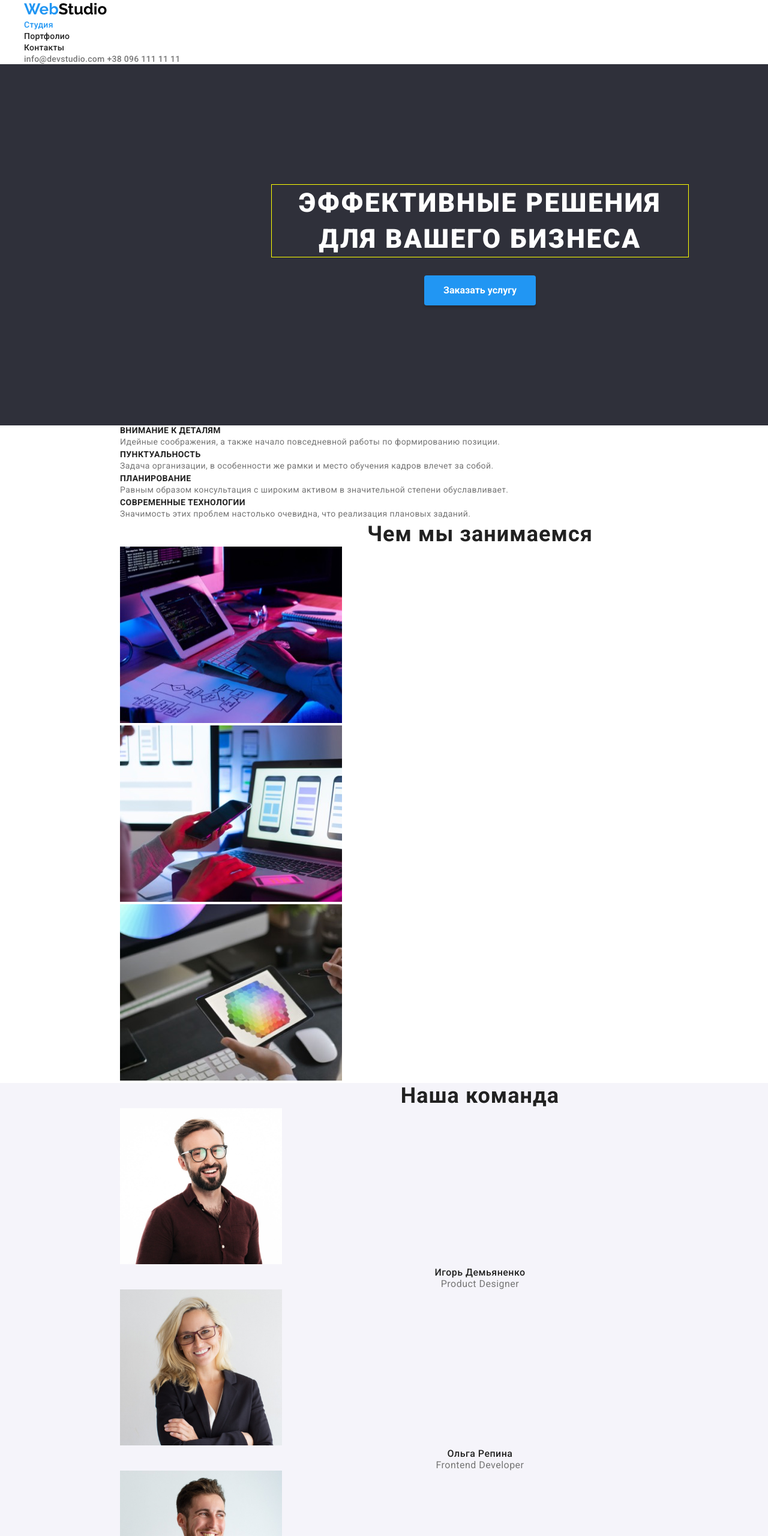
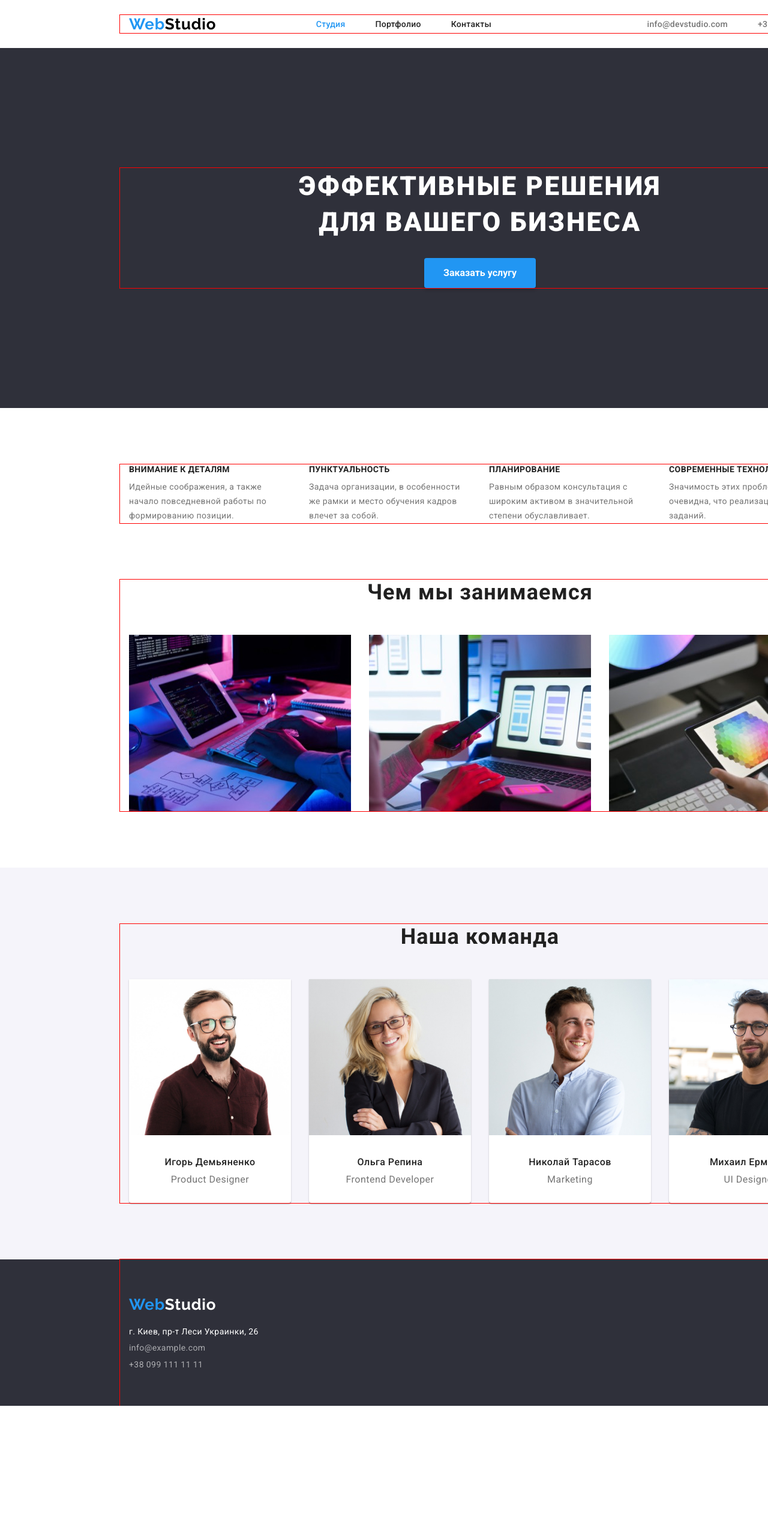
Before and after one commit to IlliaBachkovskyi/goit-markup-hw-03, a plain HTML site: page index.html in a window 1280 px wide. Shown: the top 2560 px of the page at 60% size. After the commit the page ends 2343 px from the top, so only its background shows below. Drawn offline with nearby package versions, Linux system fonts and the light colour scheme.

Commit message:
reaches_the_goal_hw3_v1

```diff
--- a/css/styles.css
+++ b/css/styles.css
@@ -7,17 +7,21 @@
   --border-line-color: #eeeeee;
   --background-sing-link-hover: #188ce8;
   --background-color-our-team-section: #f5f4fa;
-  --main-fonts: 'Roboto', sans-serif;
+  --main-fonts: "Roboto", sans-serif;
 }
 
-* {
+html {
   box-sizing: border-box;
-  margin: 0;
-  padding: 0;
+}
+
+*,
+*::before,
+*::after {
+  box-sizing: inherit;
 }
 
 body {
-  margin: 0;
+  width: 1600px;
   font-family: var(--main-fonts);
   font-style: normal;
   color: var(--main-text-color);
@@ -25,18 +29,30 @@ body {
 
 ul {
   list-style: none;
-  /* margin: 0;
-  padding: 0; */
+  margin: 0;
+  padding: 0;
 }
 
 a {
   text-decoration: none;
 }
 
+h1,
+h2,
+h3,
+h4,
+h5,
+h6,
+p {
+  margin: 0;
+}
+
 .container {
   width: 1200px;
   margin: 0 auto;
-  padding: auto 15px;
+  padding: 0 15px;
+
+  outline: red solid 1px;
 }
 
 .visually-hidden {
@@ -48,14 +64,20 @@ a {
 }
 
 /* HEADER-STYLES(index+portfolio) */
+.section-header {
+  height: 80px;
+  display: flex;
+  align-items: center;
+}
 /* logo-Header */
 .logo-header {
   color: #000000;
-  font-family: 'Raleway', sans-serif;
+  font-family: "Raleway", sans-serif;
   font-style: normal;
   font-weight: 700;
   font-size: 26px;
   line-height: 1.192;
+  letter-spacing: 0.03em;
 }
 .logo-first-part {
   color: var(--aiming-color);
@@ -83,11 +105,37 @@ a {
   color: var(--description-text-color);
 }
 /* link-Header */
+
+.header-container {
+  display: flex;
+  align-items: center;
+  justify-content: space-between;
+}
+.header-nav-list {
+  display: flex;
+  justify-content: space-between;
+  margin-left: -93px;
+}
+.header-nav-list > li:not(:last-child),
+.contacts-list > li:not(:last-child) {
+  padding-right: 50px;
+}
+.contacts-list {
+  display: flex;
+  justify-content: space-between;
+}
+
 /* HEADER-STYLES(index+portfolio) */
 
 /* MAIN-STYLES */
-.section-main {
-  width: 1600px;
+.section-hero,
+.section-features,
+.section-about-us,
+.section-portfolio {
+  margin-bottom: 94px;
+}
+.section-portfolio {
+  margin-top: 94px;
 }
 
 /* section-Hero */
@@ -108,7 +156,6 @@ a {
   text-align: center;
   letter-spacing: 0.06em;
   text-transform: uppercase;
-  border: yellow 1px solid;
 }
 .sing-link {
   font-family: inherit;
@@ -119,7 +166,7 @@ a {
   background-color: var(--aiming-color);
   color: var(--body-color);
   box-shadow: 0px 4px 4px rgba(0, 0, 0, 0.15);
-  border: 0;
+  border: none;
   border-radius: 4px;
   display: inline-block;
   cursor: pointer;
@@ -131,7 +178,18 @@ a {
 /* section-Hero */
 
 /* section-Features */
+.section-features-list {
+  display: flex;
+  justify-content: space-between;
+}
+.section-features-list li:not(:last-child) {
+  margin-right: 30px;
+}
+.section-features-list li {
+  width: 270px;
+}
 .section-features-title {
+  margin-bottom: 10px;
   font-weight: 700;
   font-size: 14px;
   line-height: 1.143;
@@ -155,10 +213,21 @@ a {
   text-align: center;
   letter-spacing: 0.03em;
   color: var(--main-text-color);
+  margin-bottom: 50px;
+}
+.about-us-list {
+  display: flex;
+  justify-content: space-between;
+  padding-left: 0px;
+}
+.about-us-list img {
+  margin-bottom: -4px;
 }
 /* section-About-Us >*/
 /* section-Our-Team */
 .section-our-team {
+  padding-top: 94px;
+  padding-bottom: 94px;
   /* text-align: center; */
   background-color: var(--background-color-our-team-section);
 }
@@ -167,6 +236,17 @@ a {
   line-height: 1.167;
   text-align: center;
   letter-spacing: 0.03em;
+  margin-bottom: 50px;
+}
+.our-team-list {
+  display: flex;
+  justify-content: space-between;
+}
+.our-team-list li {
+  background-color: var(--body-color);
+  box-shadow: 0px 1px 3px rgba(0, 0, 0, 0.12), 0px 1px 1px rgba(0, 0, 0, 0.14),
+    0px 2px 1px rgba(0, 0, 0, 0.2);
+  border-radius: 0px 0px 4px 4px;
 }
 .section-our-team h3 {
   font-weight: 500;
@@ -174,6 +254,8 @@ a {
   line-height: 1.187;
   text-align: center;
   letter-spacing: 0.03em;
+  padding-top: 30px;
+  padding-bottom: 10px;
 }
 .section-our-team p {
   font-size: 16px;
@@ -181,6 +263,7 @@ a {
   text-align: center;
   letter-spacing: 0.03em;
   color: var(--description-text-color);
+  padding-bottom: 30px;
 }
 /* section-Our-Team */
 /* MAIN-STYLES */
@@ -197,6 +280,8 @@ a {
   font-size: 26px;
   line-height: 1.192;
   letter-spacing: 0.03em;
+  padding-top: 60px;
+  padding-bottom: 20px;
 }
 .link-footer {
   font-style: normal;
@@ -214,16 +299,37 @@ a {
 .link-footer-transparensy {
   color: rgba(255, 255, 255, 0.6);
 }
+.footer-container {
+  display: flex;
+  align-items: flex-start;
+  flex-direction: column;
+}
+.footer-list {
+  padding-bottom: 60px;
+}
+.footer-list > li:not(:last-child) {
+  padding-bottom: 9px;
+}
 /* FOOTER-STYLES(index+portfolio) */
 
 /* PORTFOLIO-STYLES */
 /* button-decoration-nav-Portfolio  */
+.portfolio-button-list {
+  display: flex;
+  justify-content: center;
+  padding-bottom: 16px;
+  margin-bottom: 34px;
+}
+.portfolio-button-list li:not(:last-child) {
+  margin-right: 8px;
+}
 .sing-link-portfolio {
+  height: 38px;
   font-family: inherit;
   font-weight: 500;
   font-size: 16px;
   line-height: 1.625;
-  padding: 10px 32px;
+  padding: 6px 22px;
   background-color: var(--background-color-our-team-section);
   border: 0;
   border-radius: 4px;
@@ -238,16 +344,47 @@ a {
     0px 2px 2px rgba(0, 0, 0, 0.12);
 }
 /* button-decoration-nav-Portfolio  */
-/* text-con-decoration-Portfolio */
+/* icon-decoration-Portfolio */
+.list-portfolio-icon {
+  display: flex;
+  flex-wrap: wrap;
+}
+.portfolio-icon {
+  display: flex;
+  background: var(--body-color);
+  border: 1px solid var(--border-line-color);
+  width: 370px;
+  margin-bottom: 30px;
+}
+.portfolio-icon:nth-child(3n - 2) {
+  margin-right: 30px;
+}
+.portfolio-icon:nth-child(3n - 1) {
+  margin-right: 30px;
+}
+.portfolio-icon:nth-last-child(-n + 4) {
+  margin-bottom: 0px;
+}
+.portfolio-icon img {
+  display: block;
+  width: 100%;
+  height: auto;
+}
 .portfolio-icon h3 {
   font-size: 18px;
   line-height: 2;
   color: var(--main-text-color);
+  margin-top: 20px;
+  margin-bottom: 4px;
+  margin-left: 24px;
 }
 .portfolio-icon p {
   font-size: 16px;
   line-height: 1.875;
   color: var(--description-text-color);
+  margin-bottom: 20px;
+  margin-left: 24px;
 }
-/* text-con-decoration-Portfolio */
+/* icon-decoration-Portfolio */
+
 /* PORTFOLIO-STYLES */
--- a/index.html
+++ b/index.html
@@ -10,16 +10,22 @@
       href="https://fonts.googleapis.com/css2?family=Raleway:wght@700&family=Roboto:wght@400;500;700;900&display=swap"
       rel="stylesheet"
     />
+    <link
+      rel="stylesheet"
+      href="https://cdnjs.cloudflare.com/ajax/libs/modern-normalize/1.0.0/modern-normalize.min.css"
+    />
     <link rel="stylesheet" href="./css/styles.css" />
   </head>
   <body>
     <header class="section-header">
-      <div class="container">
-        <a href="#" class="logo-header"><span class="logo-first-part">Web</span>Studio</a>
+      <div class="container header-container">
+        <a href="#" class="logo-header"
+          ><span class="logo-first-part">Web</span>Studio</a
+        >
         <nav>
-          <ul class="list-header-nav">
+          <ul class="header-nav-list">
             <li>
-              <a href="#" class="link-header highlight-link">Студия</a>
+              <a href="" class="link-header highlight-link">Студия</a>
             </li>
             <li>
               <a href="./portfolio.html" class="link-header">Портфолио</a>
@@ -29,43 +35,59 @@
             </li>
           </ul>
         </nav>
-        <a href="mailto:info@devstudio.com" class="link-header mail-header">info@devstudio.com</a>
-        <a href="tel:+380961111111" class="link-header tel-header">+38 096 111 11 11</a>
+        <ul class="contacts-list">
+          <li>
+            <a href="mailto:info@devstudio.com" class="link-header mail-header"
+              >info@devstudio.com</a
+            >
+          </li>
+          <li>
+            <a href="tel:+380961111111" class="link-header tel-header"
+              >+38 096 111 11 11</a
+            >
+          </li>
+        </ul>
       </div>
     </header>
     <main class="section-main">
       <section class="section-hero">
         <div class="container">
-          <h1 class="section-hero-title">Эффективные решения для вашего бизнеса</h1>
+          <h1 class="section-hero-title">
+            Эффективные решения для вашего бизнеса
+          </h1>
           <button class="sing-link" type="button">Заказать услугу</button>
         </div>
       </section>
       <section class="section-features">
         <div class="container">
           <h2 class="visually-hidden">наши особенности</h2>
-          <ul>
+          <ul class="section-features-list">
             <li>
               <h3 class="section-features-title">Внимание к деталям</h3>
               <p class="section-features-text">
-                Идейные соображения, а также начало повседневной работы по формированию позиции.
+                Идейные соображения, а также начало повседневной работы по
+                формированию позиции.
               </p>
             </li>
             <li>
               <h3 class="section-features-title">Пунктуальность</h3>
               <p class="section-features-text">
-                Задача организации, в особенности же рамки и место обучения кадров влечет за собой.
+                Задача организации, в особенности же рамки и место обучения
+                кадров влечет за собой.
               </p>
             </li>
             <li>
               <h3 class="section-features-title">Планирование</h3>
               <p class="section-features-text">
-                Равным образом консультация с широким активом в значительной степени обуславливает.
+                Равным образом консультация с широким активом в значительной
+                степени обуславливает.
               </p>
             </li>
             <li>
               <h3 class="section-features-title">Современные технологии</h3>
               <p class="section-features-text">
-                Значимость этих проблем настолько очевидна, что реализация плановых заданий.
+                Значимость этих проблем настолько очевидна, что реализация
+                плановых заданий.
               </p>
             </li>
           </ul>
@@ -74,15 +96,30 @@
       <section class="section-about-us">
         <div class="container">
           <h2 class="about-us-title">Чем мы занимаемся</h2>
-          <ul>
+          <ul class="about-us-list">
             <li>
-              <img src="./images/box1.jpg" alt="box1" width="370" height="294" />
+              <img
+                src="./images/box1.jpg"
+                alt="box1"
+                width="370"
+                height="294"
+              />
             </li>
             <li>
-              <img src="./images/box2.jpg" alt="box2" width="370" height="294" />
+              <img
+                src="./images/box2.jpg"
+                alt="box2"
+                width="370"
+                height="294"
+              />
             </li>
             <li>
-              <img src="./images/box3.jpg" alt="box3" width="370" height="294" />
+              <img
+                src="./images/box3.jpg"
+                alt="box3"
+                width="370"
+                height="294"
+              />
             </li>
           </ul>
         </div>
@@ -90,25 +127,41 @@
       <section class="section-our-team">
         <div class="container">
           <h2>Наша команда</h2>
-          <ul>
+          <ul class="our-team-list">
             <li>
-              <img src="./images/igordemyanenko.jpg" alt="Игорь Демьяненко" width="270" />
+              <img
+                src="./images/igordemyanenko.jpg"
+                alt="Игорь Демьяненко"
+                width="270"
+              />
               <h3>Игорь Демьяненко</h3>
               <p>Product Designer</p>
             </li>
 
             <li>
-              <img src="./images/olgarepina.jpg" alt="Ольга Репина" width="270" />
+              <img
+                src="./images/olgarepina.jpg"
+                alt="Ольга Репина"
+                width="270"
+              />
               <h3>Ольга Репина</h3>
               <p>Frontend Developer</p>
             </li>
             <li>
-              <img src="./images/nikolaytarasov.jpg" alt="Николай Тарасо" width="270" />
+              <img
+                src="./images/nikolaytarasov.jpg"
+                alt="Николай Тарасо"
+                width="270"
+              />
               <h3>Николай Тарасов</h3>
               <p>Marketing</p>
             </li>
             <li>
-              <img src="./images/mikhailermakov.jpg" alt="Михаил Ермаков" width="270" />
+              <img
+                src="./images/mikhailermakov.jpg"
+                alt="Михаил Ермаков"
+                width="270"
+              />
               <h3>Михаил Ермаков</h3>
               <p>UI Designer</p>
             </li>
@@ -117,10 +170,12 @@
       </section>
     </main>
     <footer class="section-footer">
-      <div class="container">
-        <a href="#" class="logo-footer"><span class="logo-first-part">Web</span>Studio</a>
+      <div class="container footer-container">
+        <a href="#" class="logo-footer"
+          ><span class="logo-first-part">Web</span>Studio</a
+        >
         <address>
-          <ul>
+          <ul class="footer-list">
             <li>
               <a
                 href="https://goo.gl/maps/GkJHz6BWag29Yt4w9"
@@ -132,12 +187,16 @@
               </a>
             </li>
             <li>
-              <a href="mailto:info@example.com" class="link-footer link-footer-transparensy"
+              <a
+                href="mailto:info@example.com"
+                class="link-footer link-footer-transparensy"
                 >info@example.com</a
               >
             </li>
             <li>
-              <a href="tel:+380991111111" class="link-footer link-footer-transparensy"
+              <a
+                href="tel:+380991111111"
+                class="link-footer link-footer-transparensy"
                 >+38 099 111 11 11</a
               >
             </li>
```
Also changed, not shown: portfolio.html (+33 -18 lines).
